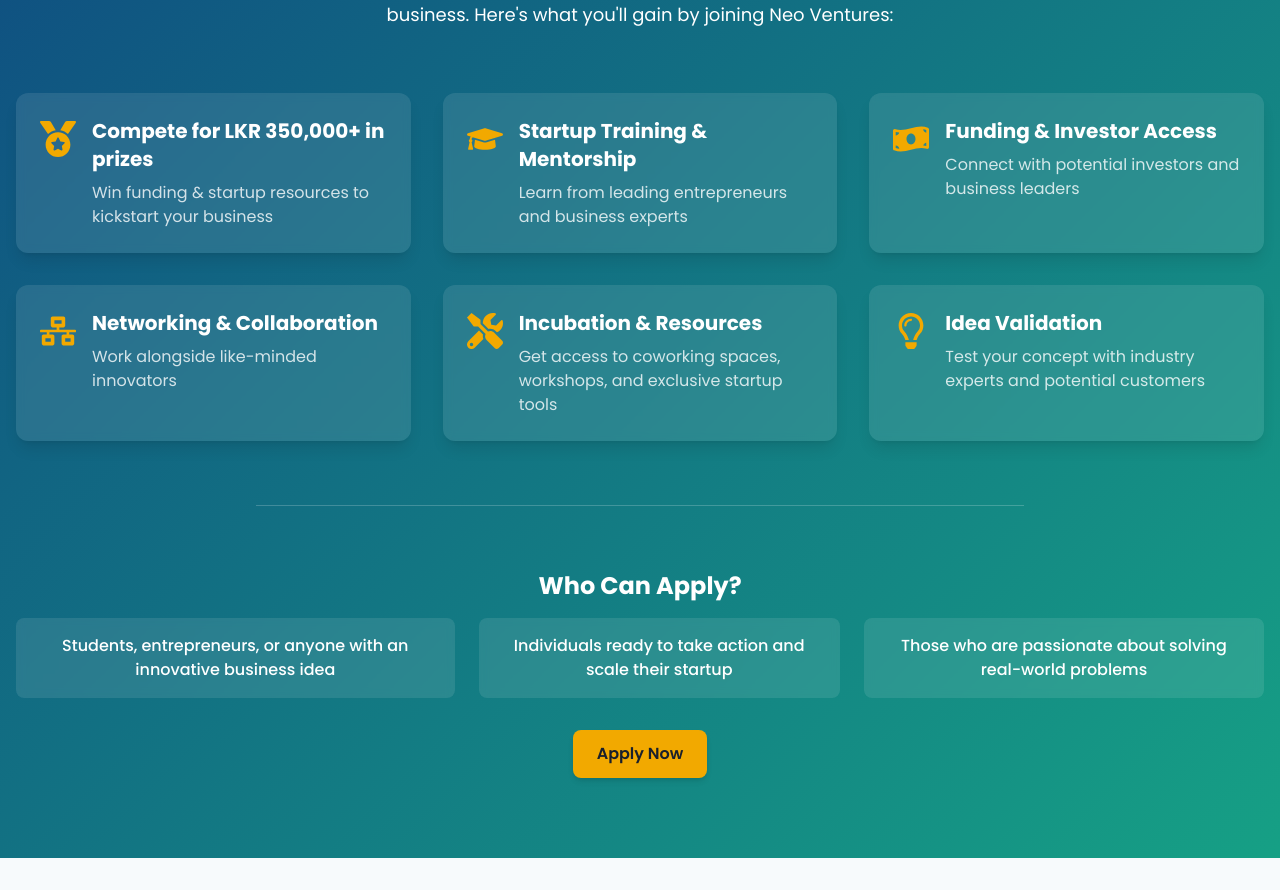
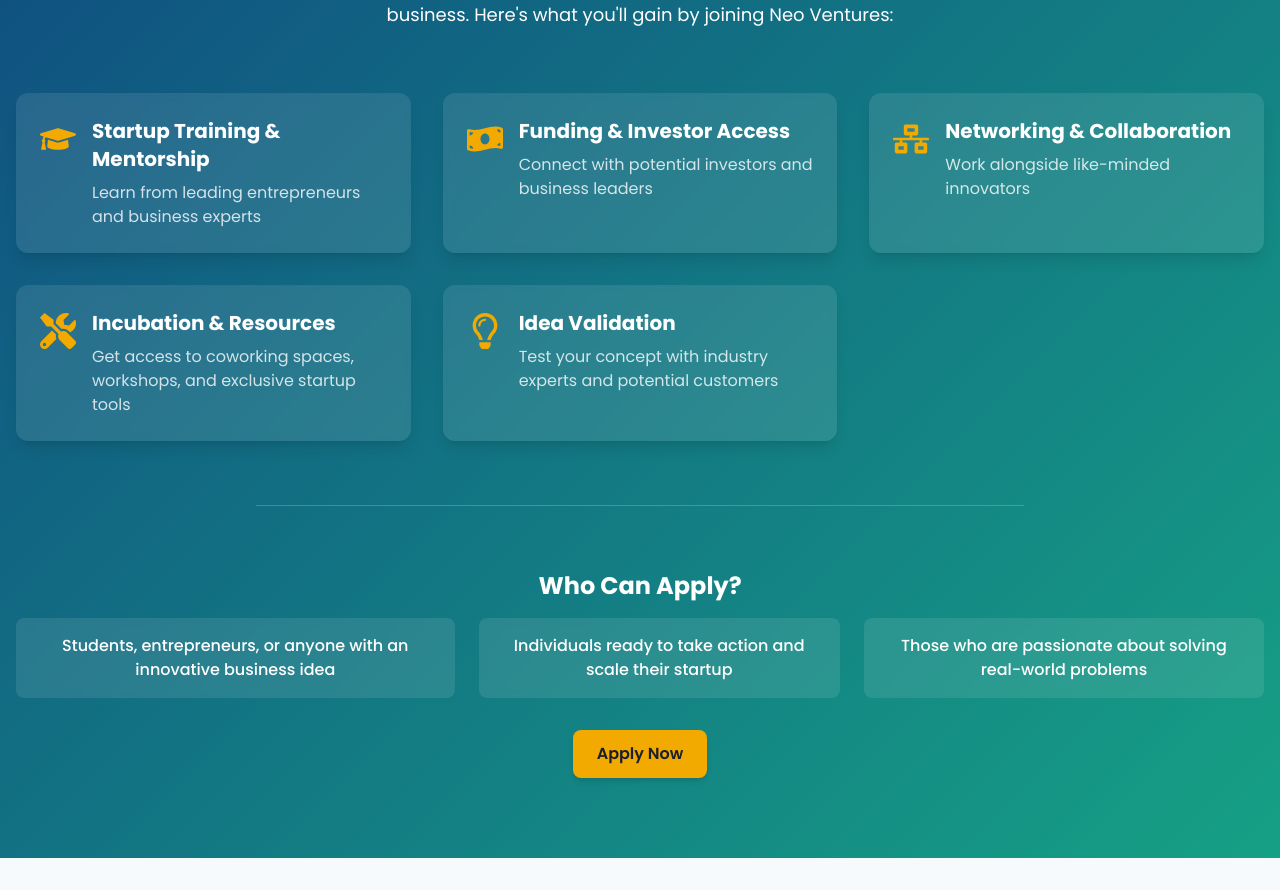
Before and after one commit to jpasan123/neo-ventures-, a React (Vite) app: page / in a window 1280 px wide. Shown: the part 1863-2753 px from the top of the page. Built offline with nearby package versions, Linux system fonts and the light colour scheme.

Commit message:
update to commit

```diff
--- a/src/components/BenefitsSection.tsx
+++ b/src/components/BenefitsSection.tsx
@@ -2,11 +2,7 @@
 
 const BenefitsSection = () => {
   const benefits = [
-    {
-      icon: <FaMedal className="text-4xl text-secondary" />,
-      title: "Compete for LKR 350,000+ in prizes",
-      description: "Win funding & startup resources to kickstart your business"
-    },
+
     {
       icon: <FaGraduationCap className="text-4xl text-secondary" />,
       title: "Startup Training & Mentorship",
```
